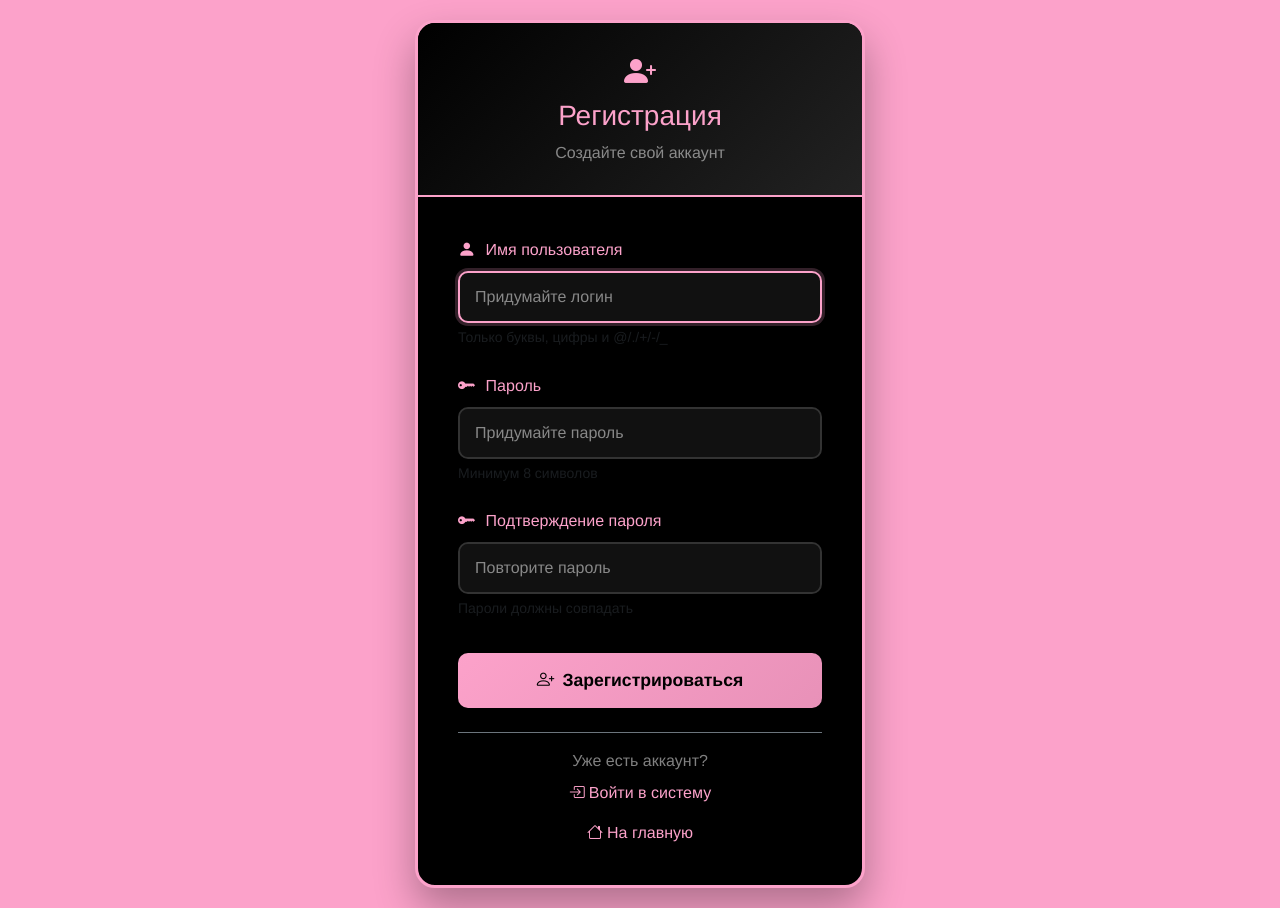
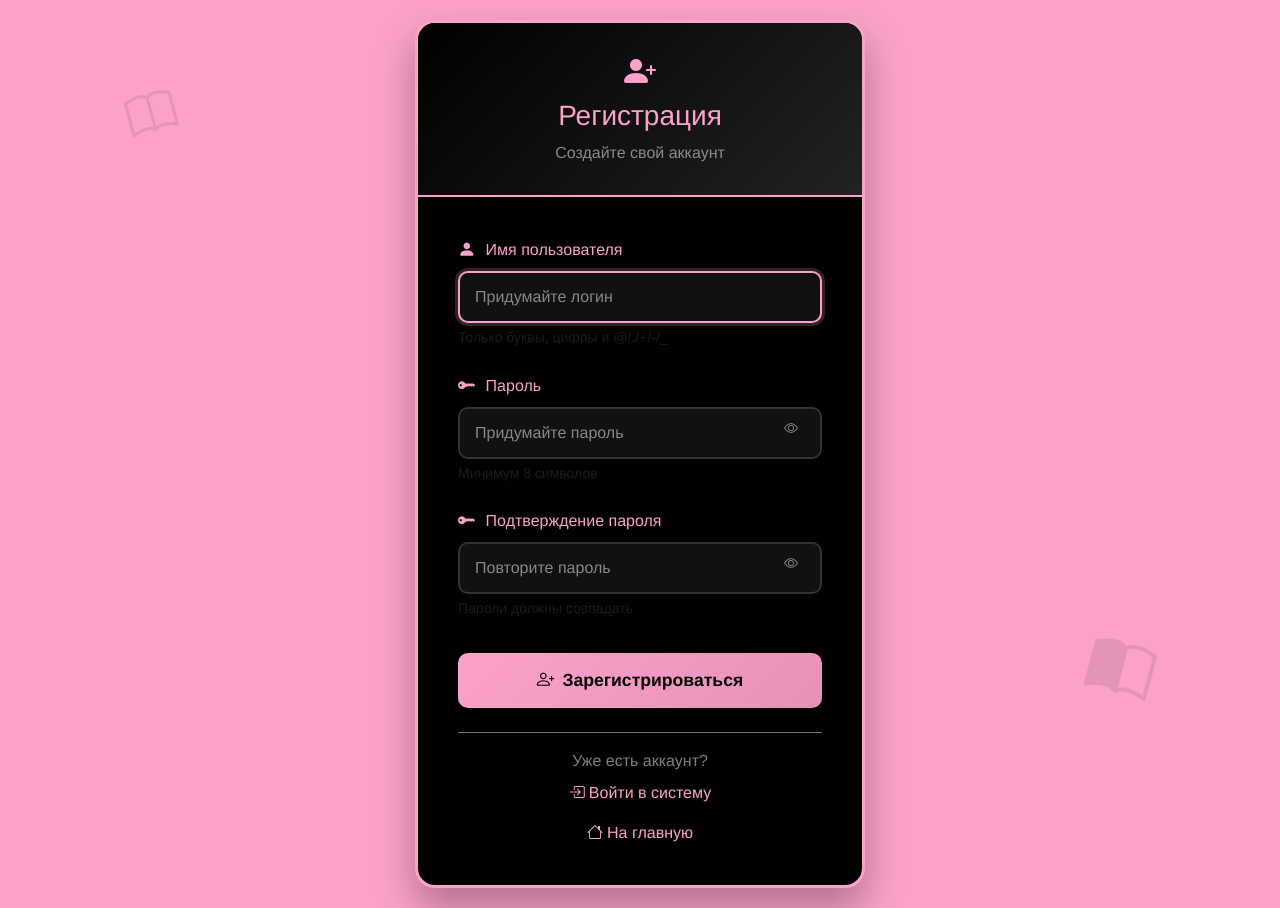
Before and after one commit to TwentyQ/ITMO_HACKATHON_PYTHON, a Django app: template templates/register.html in a window 1280 px wide. Run offline with Django 5.2, Linux system fonts and the light colour scheme; the template is opened without the code that fills it, so the values that code supplies are empty.

Commit message:
feat: добавила декорации, иконки глаз и валидацию для регистрации

```diff
--- a/templates/register.html
+++ b/templates/register.html
@@ -113,9 +113,52 @@
             border-radius: 10px;
             margin-bottom: 20px;
         }
+
+        .book-decoration {
+            position: absolute;
+            opacity: 0.1;
+            z-index: -1;
+        }
+
+        .book-1 {
+            top: 10%;
+            left: 10%;
+            font-size: 3rem;
+            transform: rotate(-15deg);
+        }
+
+        .book-2 {
+            bottom: 10%;
+            right: 10%;
+            font-size: 4rem;
+            transform: rotate(15deg);
+        }
+
+        /* Для мобильных */
+        @media (max-width: 576px) {
+            .login-card {
+                border: 2px solid #fca2ca;
+            }
+
+            .login-body {
+                padding: 30px 20px;
+            }
+
+            .login-header {
+                padding: 20px;
+            }
+        }
     </style>
 </head>
 <body>
+    <!-- Декоративные книги на фоне -->
+    <div class="book-decoration book-1">
+        <i class="bi bi-book"></i>
+    </div>
+    <div class="book-decoration book-2">
+        <i class="bi bi-book-half"></i>
+    </div>
+
     <!-- Основная карточка регистрации -->
     <div class="login-card">
         <!-- Заголовок -->
@@ -213,5 +256,80 @@
 
     <!-- Bootstrap JS -->
     <script src="https://cdn.jsdelivr.net/npm/bootstrap@5.3.0/dist/js/bootstrap.bundle.min.js"></script>
+
+    <script>
+        // Фокус на поле ввода при загрузке
+        document.getElementById('username').focus();
+
+        // Показать/скрыть пароль
+        document.addEventListener('DOMContentLoaded', function() {
+            const password1 = document.getElementById('password1');
+            const password2 = document.getElementById('password2');
+
+            // Для первого пароля
+            const toggleButton1 = document.createElement('button');
+            toggleButton1.type = 'button';
+            toggleButton1.className = 'btn btn-sm position-absolute end-0 top-50 translate-middle-y me-3';
+            toggleButton1.innerHTML = '<i class="bi bi-eye"></i>';
+            toggleButton1.style.background = 'transparent';
+            toggleButton1.style.border = 'none';
+            toggleButton1.style.color = '#888';
+
+            const inputGroup1 = password1.parentElement;
+            inputGroup1.style.position = 'relative';
+            inputGroup1.appendChild(toggleButton1);
+
+            toggleButton1.addEventListener('click', function() {
+                const type = password1.getAttribute('type') === 'password' ? 'text' : 'password';
+                password1.setAttribute('type', type);
+                this.innerHTML = type === 'password' ? '<i class="bi bi-eye"></i>' : '<i class="bi bi-eye-slash"></i>';
+            });
+
+            // Для второго пароля
+            const toggleButton2 = document.createElement('button');
+            toggleButton2.type = 'button';
+            toggleButton2.className = 'btn btn-sm position-absolute end-0 top-50 translate-middle-y me-3';
+            toggleButton2.innerHTML = '<i class="bi bi-eye"></i>';
+            toggleButton2.style.background = 'transparent';
+            toggleButton2.style.border = 'none';
+            toggleButton2.style.color = '#888';
+
+            const inputGroup2 = password2.parentElement;
+            inputGroup2.style.position = 'relative';
+            inputGroup2.appendChild(toggleButton2);
+
+            toggleButton2.addEventListener('click', function() {
+                const type = password2.getAttribute('type') === 'password' ? 'text' : 'password';
+                password2.setAttribute('type', type);
+                this.innerHTML = type === 'password' ? '<i class="bi bi-eye"></i>' : '<i class="bi bi-eye-slash"></i>';
+            });
+        });
+
+        // Убираем выделение неправильного цвета при фокусе
+        document.querySelectorAll('input, button').forEach(element => {
+            element.addEventListener('focus', function() {
+                this.style.outline = 'none';
+                this.style.boxShadow = 'none';
+            });
+        });
+
+        // Простая валидация паролей
+        document.querySelector('form').addEventListener('submit', function(e) {
+            const password1 = document.getElementById('password1').value;
+            const password2 = document.getElementById('password2').value;
+
+            if (password1 !== password2) {
+                e.preventDefault();
+                alert('Пароли не совпадают!');
+                return false;
+            }
+
+            if (password1.length < 8) {
+                e.preventDefault();
+                alert('Пароль должен содержать минимум 8 символов!');
+                return false;
+            }
+        });
+    </script>
 </body>
 </html>
```
